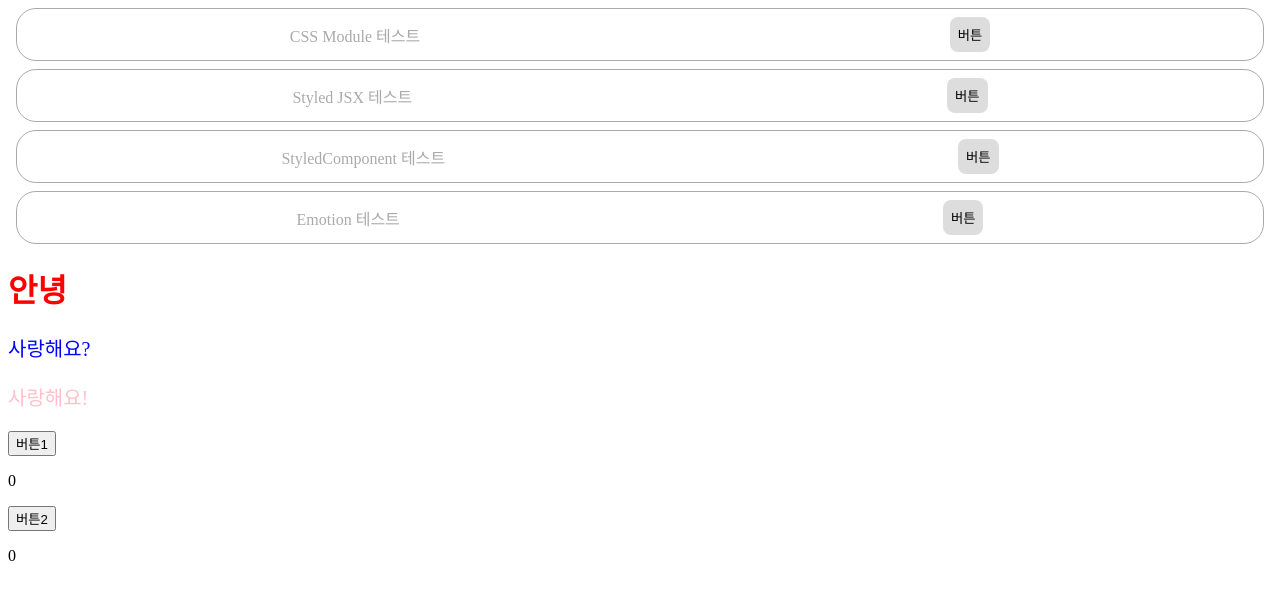
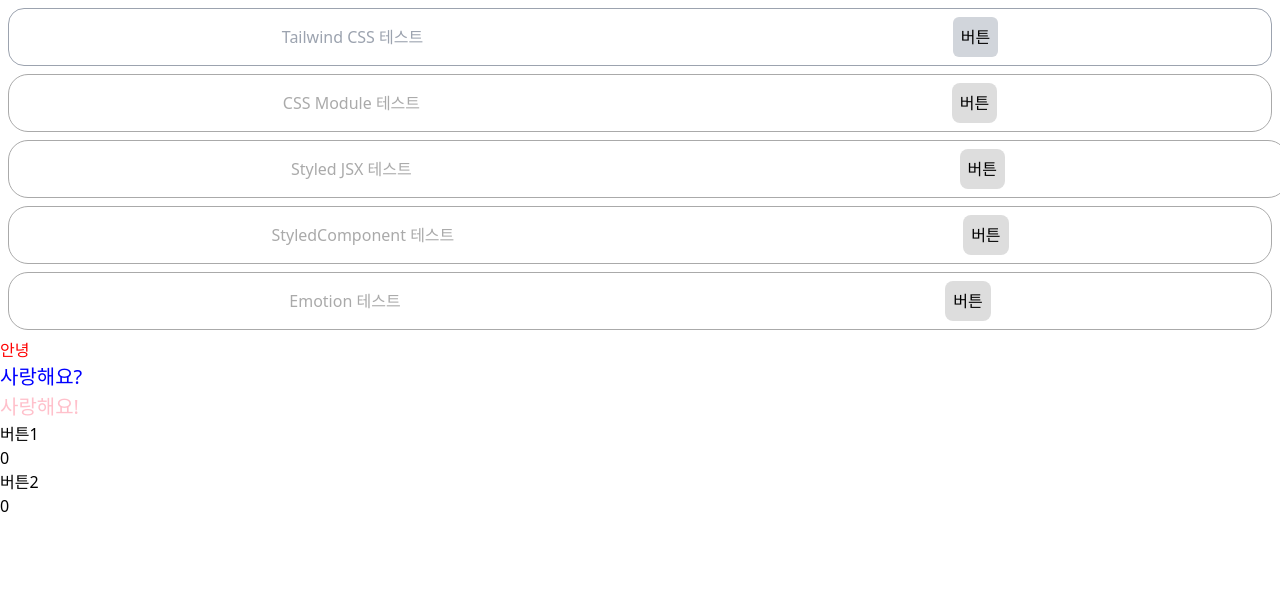
Before and after one commit to johnny-gill/realreact, a React (Create React App) app: page / in a window 1280 px wide. Shown: the top 600 px of the page. Built offline with nearby package versions, Linux system fonts and the light colour scheme.

Commit message:
tailwindcss 다요

```diff
--- a/package.json
+++ b/package.json
@@ -40,5 +40,10 @@
       "last 1 firefox version",
       "last 1 safari version"
     ]
+  },
+  "devDependencies": {
+    "autoprefixer": "^10.4.14",
+    "postcss": "^8.4.24",
+    "tailwindcss": "^3.3.2"
   }
 }
--- /dev/null
+++ b/postcss.config.js
@@ -0,0 +1,6 @@
+module.exports = {
+  plugins: {
+    tailwindcss: {},
+    autoprefixer: {},
+  },
+}
--- a/src/App.jsx
+++ b/src/App.jsx
@@ -4,6 +4,7 @@ import { CssModules } from './components/CssModules';
 import { StyledJsx } from './components/StyledJsx';
 import { StyledComponent } from './components/StyledComponent';
 import { Emotion } from './components/Emotion';
+import { TailwindCss } from './components/TailwindCss';
 
 export const App = () => {
   console.log('Rendering App');
@@ -25,6 +26,7 @@ export const App = () => {
 
   return (
     <>
+      <TailwindCss />
       <CssModules />
       <StyledJsx />
       <StyledComponent />
--- /dev/null
+++ b/src/components/TailwindCss.jsx
@@ -0,0 +1,8 @@
+export const TailwindCss = () => {
+  return (
+    <div className='border border-gray-400 rounded-2xl p-2 m-2 flex justify-around items-center'>
+      <p className='m-0 text-gray-400'>Tailwind CSS 테스트</p>
+      <button className='bg-gray-300 border-0 p-2 rounded-md hover:bg-gray-400 hover:text-white'>버튼</button>
+    </div>
+  );
+};
--- /dev/null
+++ b/src/index.css
@@ -0,0 +1,3 @@
+@tailwind base;
+@tailwind components;
+@tailwind utilities;
--- a/src/index.js
+++ b/src/index.js
@@ -1,4 +1,4 @@
 import ReactDOM from 'react-dom/client';
 import { App } from './App';
-
+import "./index.css"
 ReactDOM.createRoot(document.getElementById('root')).render(<App />);
--- /dev/null
+++ b/tailwind.config.js
@@ -0,0 +1,8 @@
+/** @type {import('tailwindcss').Config} */
+module.exports = {
+  content: ["./src/**/*.{js,jsx,ts,tsx}"],
+  theme: {
+    extend: {},
+  },
+  plugins: [],
+}
```
Also changed, not shown: 1 other file (tests, documents, lock files or other folders).
